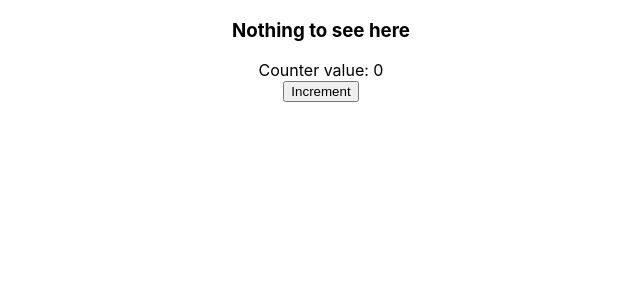
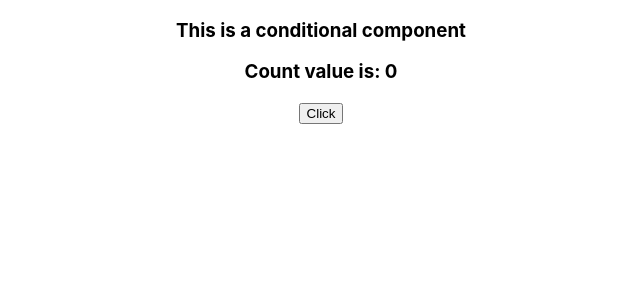
Before and after one commit to JimChristian21/React-tutorial, a React (Create React App) app in the folder myproject/: page / in a window 1280 px wide. Shown: the top 300 px of the page, without its empty margins (319-959 px from the left). Built offline with nearby package versions, Linux system fonts and the light colour scheme.

Commit message:
Ternary Condition Rendering

```diff
--- a/myproject/src/components/ConditionalComponent.js
+++ b/myproject/src/components/ConditionalComponent.js
@@ -4,20 +4,19 @@ import FunctionalCounter from "./FunctionalCounter";
 
 export default function ConditionalComponent() {
 
-    const [display, setDisplay] = useState(false);
+    const [display, setDisplay] = useState(true);
     let output;
 
-    if (display) {
-        output = <div>
+    return display ? (
+            <div>
                 <h3>This is a conditional component</h3>
                 <Counter/>
             </div>
-    } else {
-        output = <div>
+        )
+        : (
+            <div>
                 <h3>Nothing to see here</h3>
                 <FunctionalCounter/>
             </div>
+        );
 }
-
-    return (output);
-}
```
Lines whose indentation alone changed are shown as unchanged.
